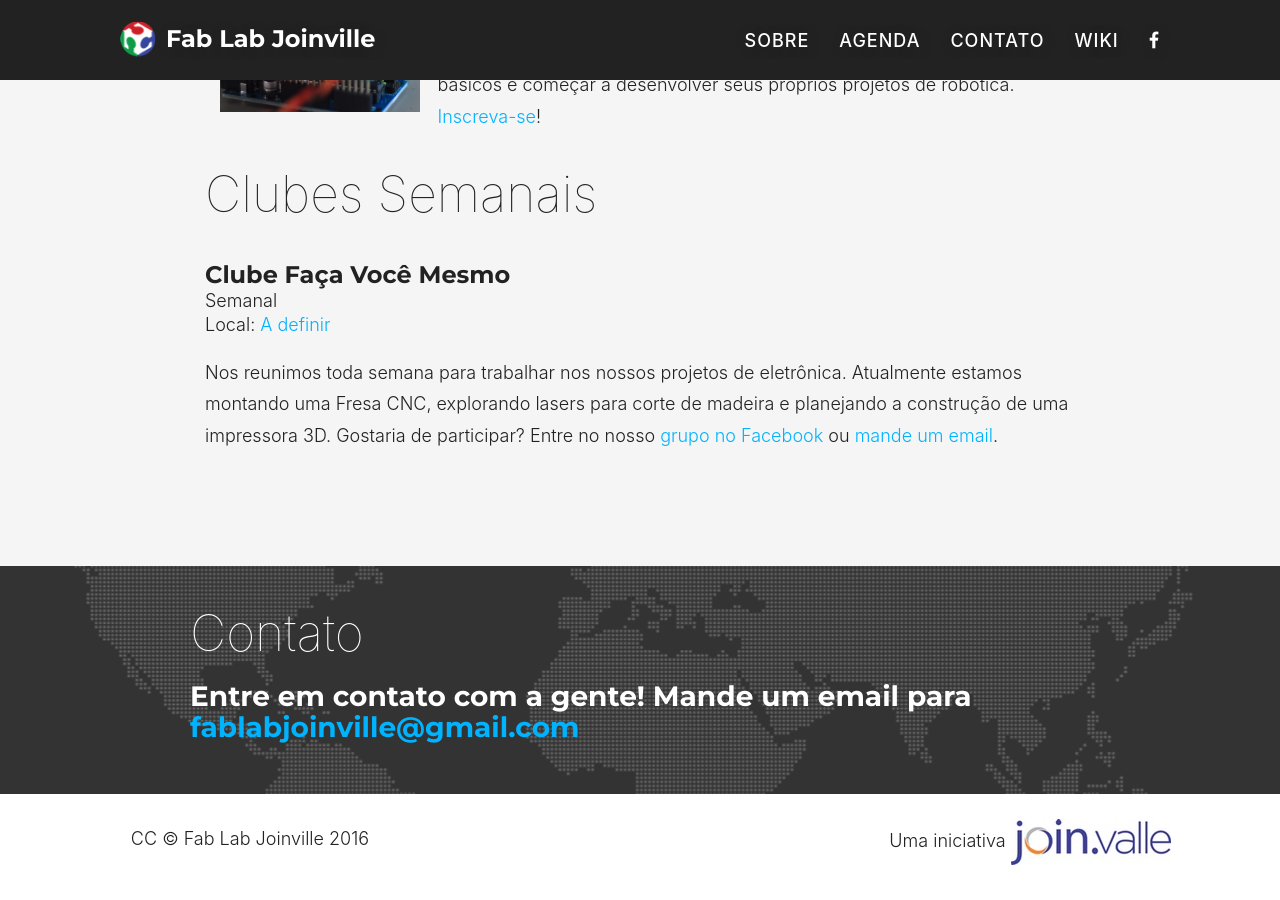
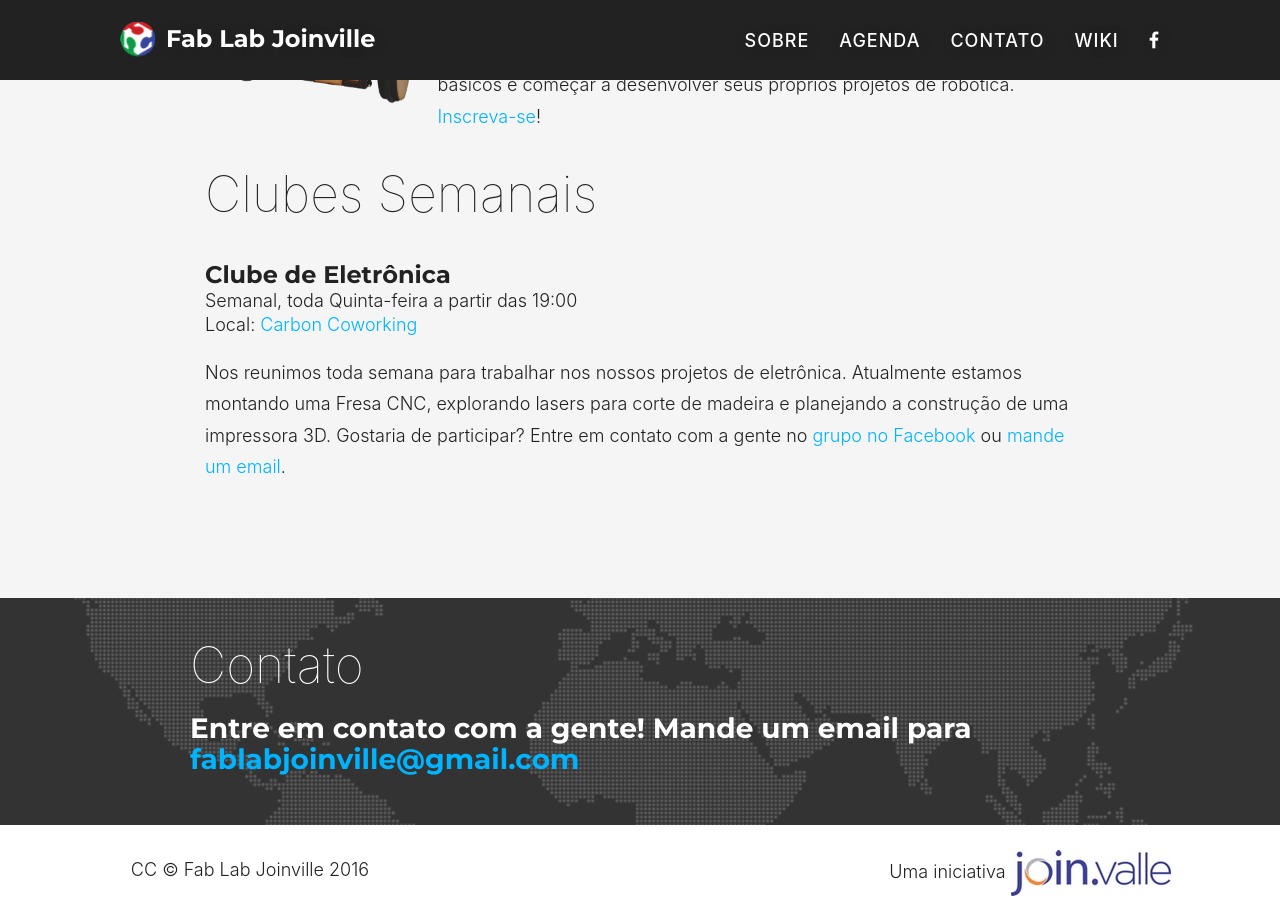
Before and after one commit to fablabjoinville/old-but-gold-fablabjoinville.github.io, a Jekyll site: the page built from index.html, in a window 1280 px wide and 900 px high, scrolled down 2062 px. Built offline with Jekyll 4.4.1, drawn with Linux system fonts in a browser that asks for light colours; some web fonts are replaced.

Commit message:
Adiciona detalhes da oficina e clube de eletronica.

```diff
--- a/index.html
+++ b/index.html
@@ -45,7 +45,7 @@
       <div class="col-lg-12">
         <div class="row event-row">
           <div class="col-lg-3 event-image">
-            <img style="width:200px" class="" src="/images/eventos/20160625-oficina/oficina.jpg" alt="">
+            <img style="width:200px" class="" src="/images/eventos/20160625-oficina/oficina.png" alt="">
           </div>
           <div class="col-lg-9 event-panel">
             <h3 class="oficina-titulo">Oficina de Robótica com Arduino</h3>
@@ -56,7 +56,7 @@
               </p>
             </div>
             <p>
-              Venha aprender sobre eletrônica e programação de um jeito fácil e divertido. Nesta oficina você vai aprender a mexer com os circuitos básicos e começar a desenvolver seus próprios projetos de robótica. <a href="">Inscreva-se</a>!
+              Venha aprender sobre eletrônica e programação de um jeito fácil e divertido. Nesta oficina você vai aprender a mexer com os circuitos básicos e começar a desenvolver seus próprios projetos de robótica. <a href="https://www.sympla.com.br/oficina-de-robotica-com-arduino__69661">Inscreva-se</a>!
             </p>
           </div>
         </div>
@@ -65,14 +65,14 @@
         <div class="col-lg-12">
           <h1>Clubes Semanais</h1>
           <div class="row event-row">
-            <h3 class="oficina-titulo">Clube Faça Você Mesmo</h3>
+            <h3 class="oficina-titulo">Clube de Eletrônica</h3>
             <div class="oficina-info">
-              <p class="oficina-data">Semanal</p>
+              <p class="oficina-data">Semanal, toda Quinta-feira a partir das 19:00</p>
               <p class="oficina-detalhes">
-                Local: <a href="#">A definir</a>
+                Local: <a href="http://carbonize.com.br/">Carbon Coworking</a>
               </p>
             </div>
-            <p>Nos reunimos toda semana para trabalhar nos nossos projetos de eletrônica. Atualmente estamos montando uma Fresa CNC, explorando lasers para corte de madeira e planejando a construção de uma impressora 3D. Gostaria de participar? Entre no nosso <a href="https://www.facebook.com/groups/1187348251305291/?ref=bookmarks">grupo no Facebook</a> ou <a href="mail:fablabjoinville@gmail.com">mande um email</a>.</p>
+            <p>Nos reunimos toda semana para trabalhar nos nossos projetos de eletrônica. Atualmente estamos montando uma Fresa CNC, explorando lasers para corte de madeira e planejando a construção de uma impressora 3D. Gostaria de participar? Entre em contato com a gente no <a href="https://www.facebook.com/groups/1187348251305291/?ref=bookmarks">grupo no Facebook</a> ou <a href="mail:fablabjoinville@gmail.com">mande um email</a>.</p>
           </div>
         </div>
       </div>
```
Also changed, not shown: images/eventos/20160625-oficina/oficina.png (added).
